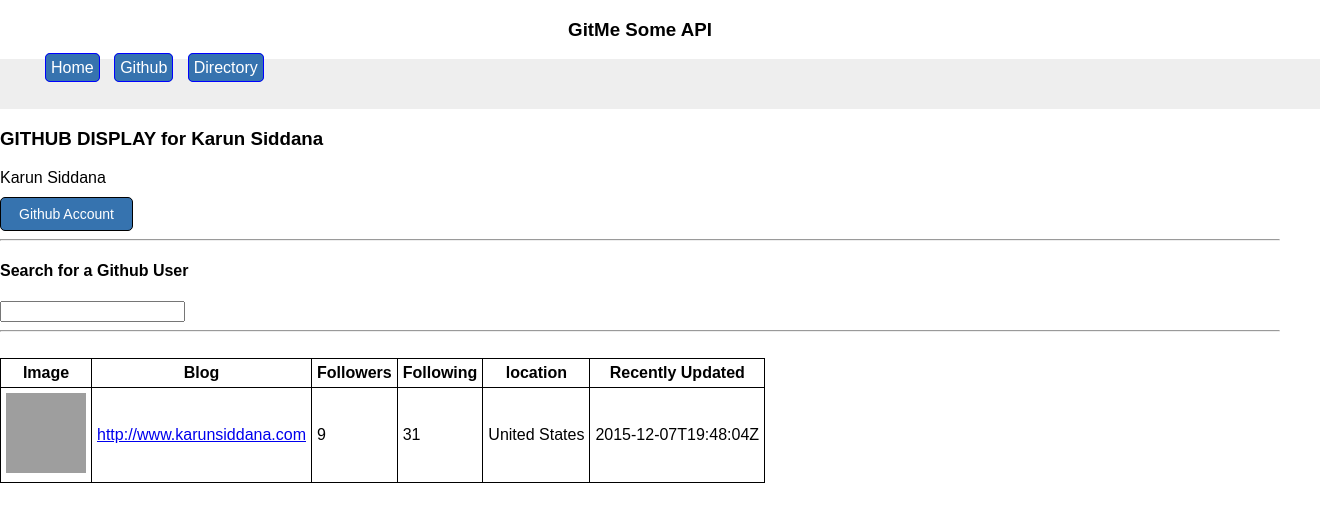
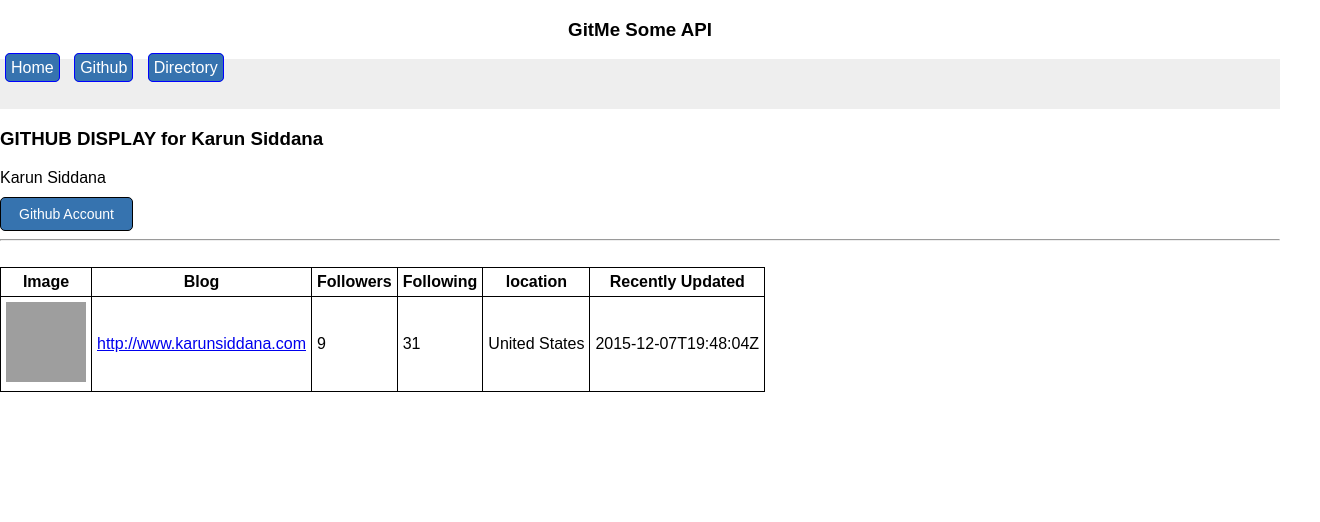
Before and after one commit to ksiddana/2015-11-MVP-Project, a website: page public/index.html at #/github in a window 1280 px wide. Shown: the whole page, 1320 px wide, since content can reach past the window. Drawn offline with Linux system fonts and the light colour scheme; some packages are replaced by stand-ins of ours; no server answers; grey boxes are pictures that could not be loaded.

Commit message:
CSS: Github Page

```diff
--- a/public/pages/github.html
+++ b/public/pages/github.html
@@ -4,11 +4,6 @@
   <a href="{{ userData.html_url }}" target=" " class="submitButton">Github Account
   </a>
 
-<hr/>
-<h4>Search for a Github User</h4>
-
-<form name='githubUser' ng-submit="addUser(githubUser)" novalidate>
-  <input name='link' type="url" ng-model="searchGithubUser"/>
 </form>
 <hr/>
 <br>
--- a/public/style.css
+++ b/public/style.css
@@ -6,7 +6,7 @@ body {
   background-repeat: no-repeat;*/
   vertical-align: baseline;
   outline: none;
-  box-sizing: border-box;
+
 }
 
 .container {
@@ -15,7 +15,7 @@ body {
   background-repeat: no-repeat;
   height:500px;
   width: 600px;
-  /*box-shadow: 1px 2px 3px -1px rgba(0,0,0,0.4);*/
+  box-shadow: 1px 2px 3px -1px rgba(0,0,0,0.4);
   border-radius: 4px;
 }
 
@@ -23,6 +23,8 @@ body {
   width: 100%;
   height: 50px;
   background-color: #eee;
+  margin: 0;
+  padding: 0;
 }
 
 .navigation-header {
@@ -38,7 +40,7 @@ body {
 
 .navigation li {
   display: inline;
-  margin: 5px 5px 5px 5px;
+  margin: 20px 5px 5px 5px;
   padding: 5px;
   border: 1px solid blue;
   border-radius: 5px;
@@ -64,8 +66,9 @@ body {
 }
 
 .home input {
+  font-size: 15px;
   width: 400px;
-  height: 20px;
+  height: 30px;
 }
 
 .submitButton {
```
